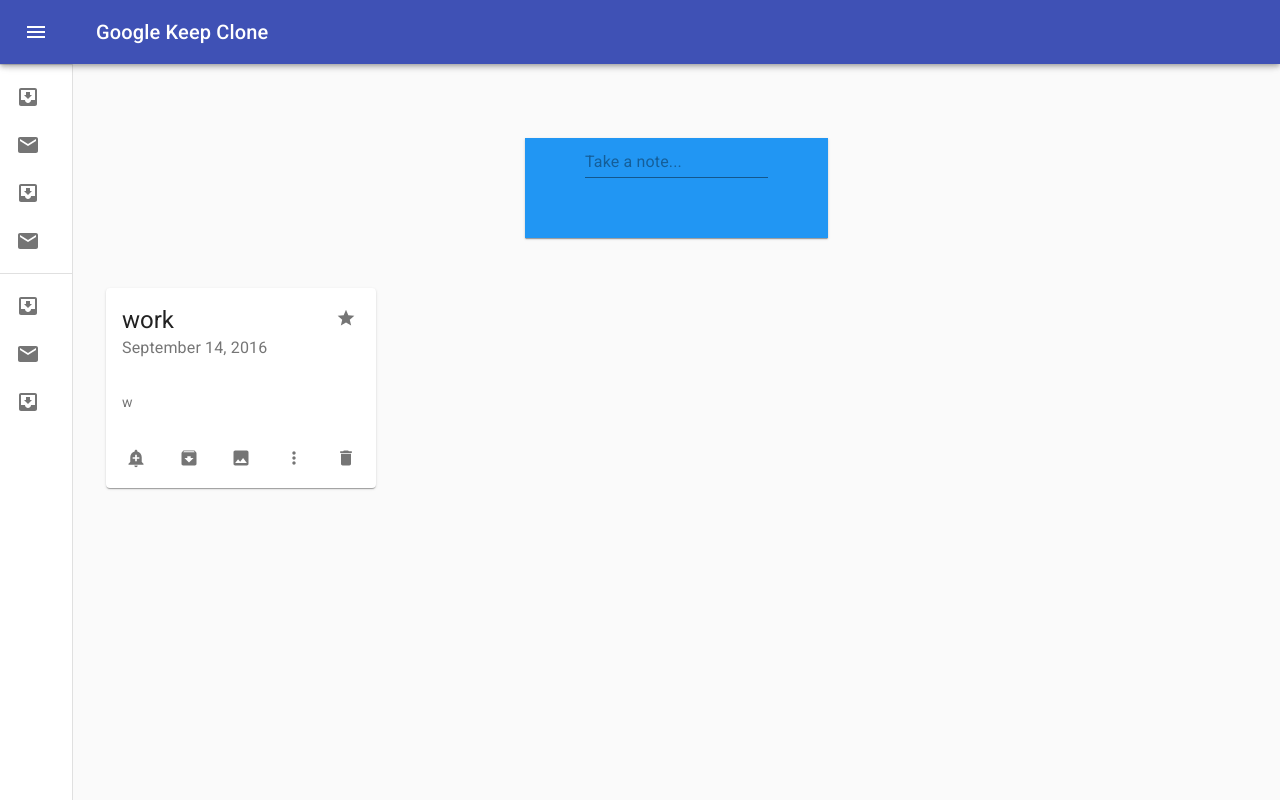
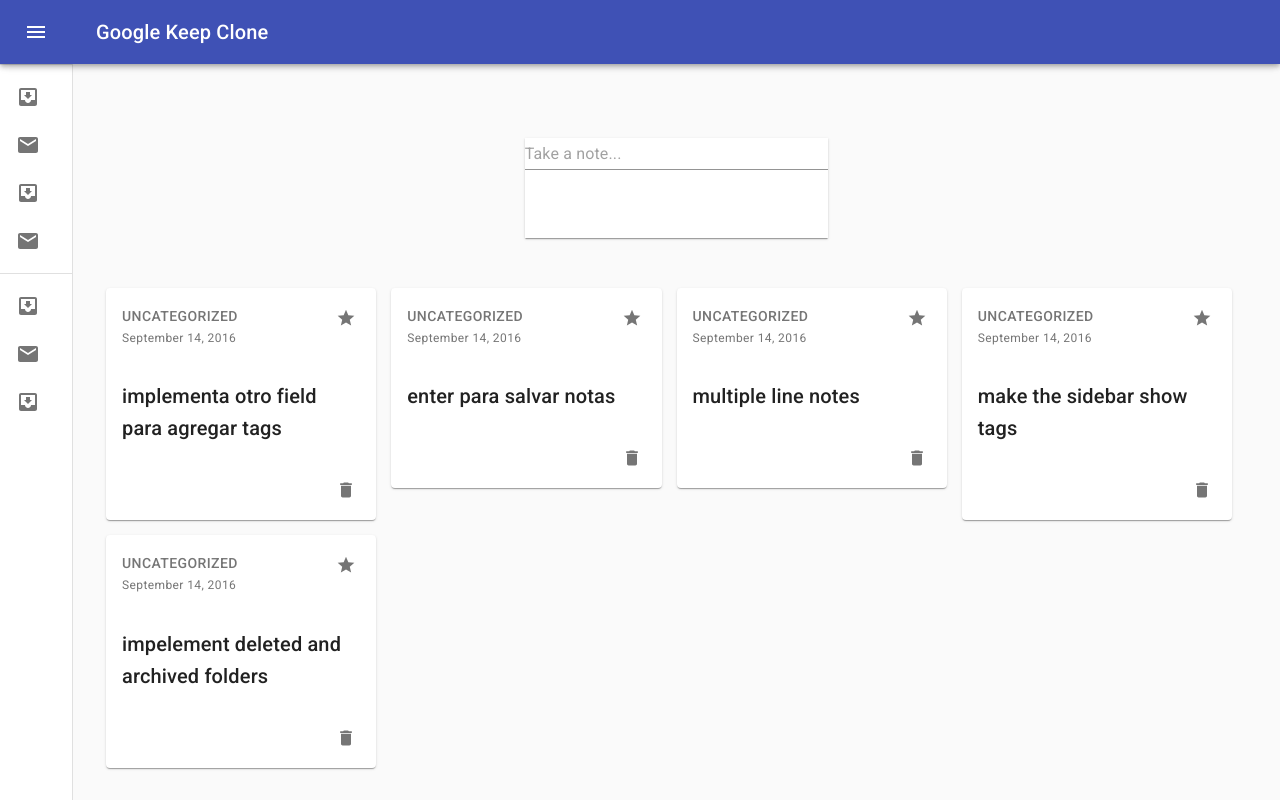
Before and after one commit to cookieinmind/keep-clone, a React (Create React App) app: page / in a window 1280 px wide. Built offline with nearby package versions, Linux system fonts and the light colour scheme; data requests are answered from the project's data file.

Commit message:
slight improvements
- uncategorized tag added
- changed the look of the input
- notes added

```diff
--- a/data/db.json
+++ b/data/db.json
@@ -1,9 +1,29 @@
 {
   "notes": [
     {
-      "id": 1,
-      "content": "w",
-      "tag": "work"
+      "content": "implementa otro field para agregar tags",
+      "tag": "uncategorized",
+      "id": 1
+    },
+    {
+      "content": "enter para salvar notas",
+      "tag": "uncategorized",
+      "id": 2
+    },
+    {
+      "content": "multiple line notes",
+      "tag": "uncategorized",
+      "id": 3
+    },
+    {
+      "content": "make the sidebar show tags",
+      "tag": "uncategorized",
+      "id": 4
+    },
+    {
+      "content": "impelement deleted and archived folders",
+      "tag": "uncategorized",
+      "id": 5
     }
   ]
 }
--- a/src/API.ts
+++ b/src/API.ts
@@ -21,6 +21,8 @@
 };
 
 export const AddNote = async (note: Note): Promise<Note> => {
+  if (!note.tag) note.tag = "uncategorized";
+
   const body = {
     method: "POST",
     headers: { "Content-Type": "application/json" },
--- a/src/NoteList/NoteCard.tsx
+++ b/src/NoteList/NoteCard.tsx
@@ -28,7 +28,10 @@
       maxWidth: 345,
     },
     actionsContainer: {
-      justifyContent: "space-around",
+      justifyContent: "flex-end",
+    },
+    noteTitle: {
+      fontSize: "2rem",
     },
   })
 );
@@ -48,17 +51,24 @@
       <CardHeader
         // Title
         title={note.tag}
+        titleTypographyProps={{
+          variant: "button",
+          component: "span",
+          color: "textSecondary",
+        }}
+        // Date
+        subheader="September 14, 2016"
+        subheaderTypographyProps={{ variant: "caption", component: "span" }}
+        // Date
         action={
           <IconButton aria-label="add to favorites">
             <StarIcon fontSize="small" />
           </IconButton>
         }
-        // Date
-        subheader="September 14, 2016"
       />
       {/* NoteContent */}
       <CardContent>
-        <Typography variant="body2" color="textSecondary" component="p">
+        <Typography variant="h6" component="p">
           {note.content}
         </Typography>
       </CardContent>
@@ -66,23 +76,23 @@
       {/* Actions */}
       <CardActions className={classes.actionsContainer}>
         {/* Reminder */}
-        <IconButton aria-label="add reminder">
+        {/* <IconButton aria-label="add reminder">
           <AddAlertIcon fontSize="small" />
-        </IconButton>
+        </IconButton> */}
         {/* Archive */}
-        <IconButton aria-label="archive note">
+        {/* <IconButton aria-label="archive note">
           <ArchiveIcon fontSize="small" />
-        </IconButton>
+        </IconButton> */}
 
         {/* Image */}
-        <IconButton aria-label="upload image">
+        {/* <IconButton aria-label="upload image">
           <ImageIcon fontSize="small" />
-        </IconButton>
+        </IconButton> */}
 
         {/* Options */}
-        <IconButton aria-label="more">
+        {/* <IconButton aria-label="more">
           <MoreVertIcon fontSize="small" />
-        </IconButton>
+        </IconButton> */}
 
         {/* Delete */}
         <IconButton aria-label="delete" onClick={handleNoteDelete}>
--- a/src/inputFields/CompactInput.tsx
+++ b/src/inputFields/CompactInput.tsx
@@ -7,15 +7,19 @@
     backgroundColor: "#121212",
   },
   container: {
-    background: blue[500],
+    // background: blue[500],
     width: "100%",
     gridColumn: "5/9",
-    display: "flex",
-    justifyContent: "center",
-    maxHeight: "100px",
+    // display: "flex",
+    // justifyContent: "center",
+    // maxHeight: "100px",
     height: "100px",
-    padding: "8px 16px",
-    gap: "24px",
+    // padding: "8px 16px",
+    // gap: "24px",
+  },
+  input: {
+    height: "100%",
+    width: "100%",
   },
 });
 
@@ -36,7 +40,11 @@
 
   return (
     <Paper square className={classes.container}>
-      <TextField placeholder="Take a note..." onFocus={handleFocus} />
+      <TextField
+        className={classes.input}
+        placeholder="Take a note..."
+        onFocus={handleFocus}
+      />
     </Paper>
   );
 };
--- a/src/inputFields/FullInput.tsx
+++ b/src/inputFields/FullInput.tsx
@@ -10,7 +10,7 @@
     backgroundColor: "#121212",
   },
   container: {
-    backgroundColor: blue[200],
+    // backgroundColor: blue[200],
     width: "100%",
     display: "flex",
     height: "100px",
```
